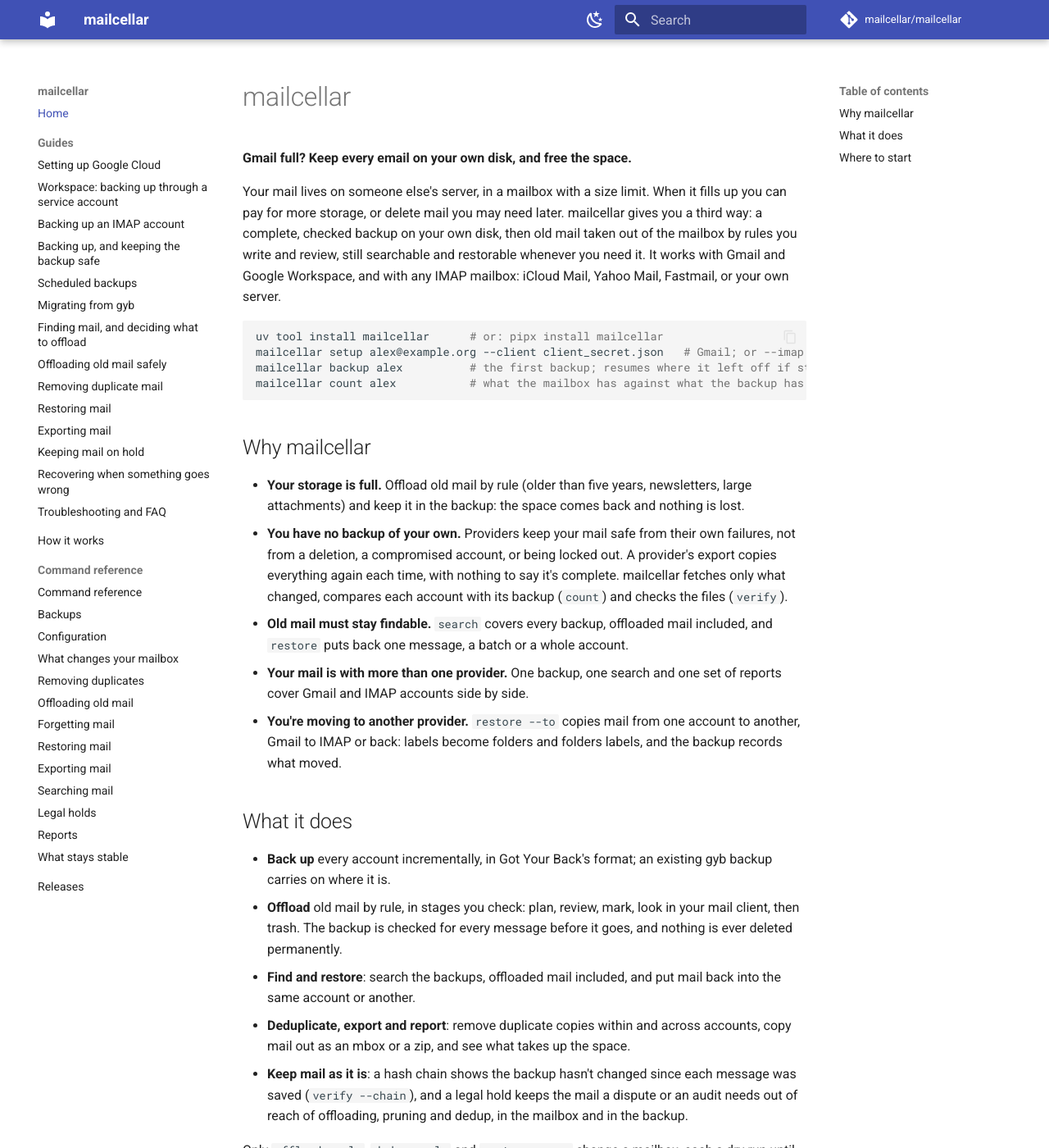
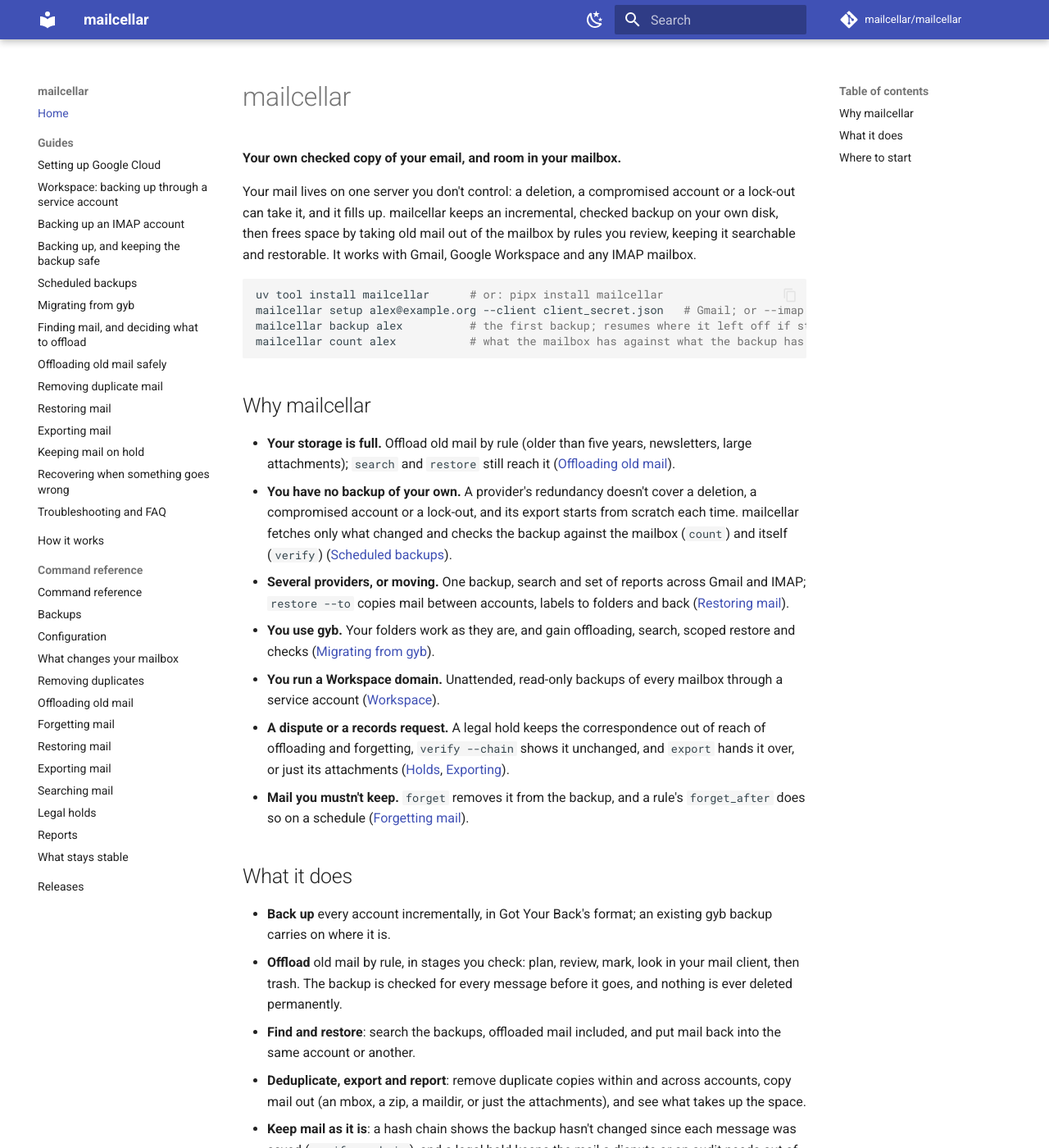
Before and after one commit to mailcellar/mailcellar, an MkDocs documentation site: the page built from docs/index.md, in a window 1280 px wide and 1400 px high. Shown: the whole window at 82% size. Built offline with MkDocs 1.6.1 and Material for MkDocs 9.7.7, drawn with Linux system fonts in a browser that asks for light colours; comment, search, counter and statistics services are not loaded; some of the changed text lies outside the part shown.

Commit message:
docs(readme): make the case for more than a full Gmail
The headline and opening spoke only to free Gmail users at the 15 GB
limit; the IMAP providers named in the same paragraph are rarely short
of space. Lead with having a checked copy of your own, with freeing
space second, and give each other kind of user a line in "Why
mailcellar" with the guide to start from: gyb users, a Workspace
domain's administrator, a dispute or records request, and mail that
mustn't be kept. "Not for everyone" says who it suits (people who can
set up a Google Cloud project or an app password) and what it isn't,
and the Commands section names search's json and tsv output. The docs
site's landing page gets the same changes.

Also brings export's description up to 0.23.0 (a maildir, or just the
attachments) in the README and the FAQ's piler entry, and says
forgetting where a hold's description still said pruning, removed in
0.20.0.

Checked: the strict docs build, from a clean copy of the branch, and
pytest (1,453 passed).

Co-Authored-By: Claude Opus 5.5 <noreply@anthropic.com>

````diff
--- a/docs/index.md
+++ b/docs/index.md
@@ -5,15 +5,14 @@ description: "mailcellar backs up Gmail, Google Workspace and any IMAP mailbox t
 
 # mailcellar
 
-**Gmail full? Keep every email on your own disk, and free the space.**
+**Your own checked copy of your email, and room in your mailbox.**
 
-Your mail lives on someone else's server, in a mailbox with a size limit.
-When it fills up you can pay for more storage, or delete mail you may need
-later. mailcellar gives you a third way: a complete, checked backup on your
-own disk, then old mail taken out of the mailbox by rules you write and
-review, still searchable and restorable whenever you need it. It works
-with Gmail and Google Workspace, and with any IMAP mailbox: iCloud Mail,
-Yahoo Mail, Fastmail, or your own server.
+Your mail lives on one server you don't control: a deletion, a
+compromised account or a lock-out can take it, and it fills up.
+mailcellar keeps an incremental, checked backup on your own disk, then
+frees space by taking old mail out of the mailbox by rules you review,
+keeping it searchable and restorable. It works with Gmail, Google
+Workspace and any IMAP mailbox.
 
 ```bash
 uv tool install mailcellar      # or: pipx install mailcellar
@@ -25,22 +24,26 @@ mailcellar count alex           # what the mailbox has against what the backup h
 ## Why mailcellar
 
 - **Your storage is full.** Offload old mail by rule (older than five
-  years, newsletters, large attachments) and keep it in the backup: the
-  space comes back and nothing is lost.
-- **You have no backup of your own.** Providers keep your mail safe from
-  their own failures, not from a deletion, a compromised account, or being
-  locked out. A provider's export copies everything again each time, with
-  nothing to say it's complete. mailcellar fetches only what changed,
-  compares each account with its backup (`count`) and checks the files
-  (`verify`).
-- **Old mail must stay findable.** `search` covers every backup, offloaded
-  mail included, and `restore` puts back one message, a batch or a whole
-  account.
-- **Your mail is with more than one provider.** One backup, one search and
-  one set of reports cover Gmail and IMAP accounts side by side.
-- **You're moving to another provider.** `restore --to` copies mail from
-  one account to another, Gmail to IMAP or back: labels become folders and
-  folders labels, and the backup records what moved.
+  years, newsletters, large attachments); `search` and `restore` still
+  reach it ([Offloading old mail](guide/offloading.md)).
+- **You have no backup of your own.** A provider's redundancy doesn't
+  cover a deletion, a compromised account or a lock-out, and its export
+  starts from scratch each time. mailcellar fetches only what changed and
+  checks the backup against the mailbox (`count`) and itself (`verify`)
+  ([Scheduled backups](guide/scheduling.md)).
+- **Several providers, or moving.** One backup, search and set of reports
+  across Gmail and IMAP; `restore --to` copies mail between accounts,
+  labels to folders and back ([Restoring mail](guide/restore.md)).
+- **You use gyb.** Your folders work as they are, and gain offloading,
+  search, scoped restore and checks ([Migrating from gyb](guide/from-gyb.md)).
+- **You run a Workspace domain.** Unattended, read-only backups of every
+  mailbox through a service account ([Workspace](guide/workspace-service-account.md)).
+- **A dispute or a records request.** A legal hold keeps the
+  correspondence out of reach of offloading and forgetting,
+  `verify --chain` shows it unchanged, and `export` hands it over, or just its
+  attachments ([Holds](guide/legal-holds.md), [Exporting](guide/exporting.md)).
+- **Mail you mustn't keep.** `forget` removes it from the backup, and a
+  rule's `forget_after` does so on a schedule ([Forgetting mail](reference/forget.md)).
 
 ## What it does
 
@@ -52,12 +55,12 @@ mailcellar count alex           # what the mailbox has against what the backup h
 - **Find and restore**: search the backups, offloaded mail included, and
   put mail back into the same account or another.
 - **Deduplicate, export and report**: remove duplicate copies within and
-  across accounts, copy mail out as an mbox or a zip, and see what takes up
-  the space.
+  across accounts, copy mail out (an mbox, a zip, a maildir, or just the
+  attachments), and see what takes up the space.
 - **Keep mail as it is**: a hash chain shows the backup hasn't changed
   since each message was saved (`verify --chain`), and a legal hold keeps
-  the mail a dispute or an audit needs out of reach of offloading, pruning
-  and dedup, in the mailbox and in the backup.
+  the mail a dispute or an audit needs out of reach of offloading,
+  forgetting and dedup, in the mailbox and in the backup.
 
 Only `offload apply`, `dedup apply` and `restore --yes` change a mailbox,
 each a dry run until you add a flag; on an IMAP server, only where the
@@ -69,6 +72,12 @@ an IMAP account needs only its password (an app password, where the
 provider asks for one). mailcellar is in beta; it runs
 on macOS and Linux and needs Python 3.14, which
 [uv](https://docs.astral.sh/uv/) installs for you.
+
+**Not for everyone.** It's a command-line tool for people who can set up a
+Google Cloud project or an app password. It has no mail reader (export a
+maildir or an mbox for one), doesn't run on Windows, and is one person's
+backup, not an organization's archive
+([how it compares](guide/troubleshooting.md#how-does-it-compare-with-other-tools)).
 
 ## Where to start
 
````
Also changed, not shown: README.md (+42 -30 lines), docs/guide/troubleshooting.md (+2 -2 lines).
